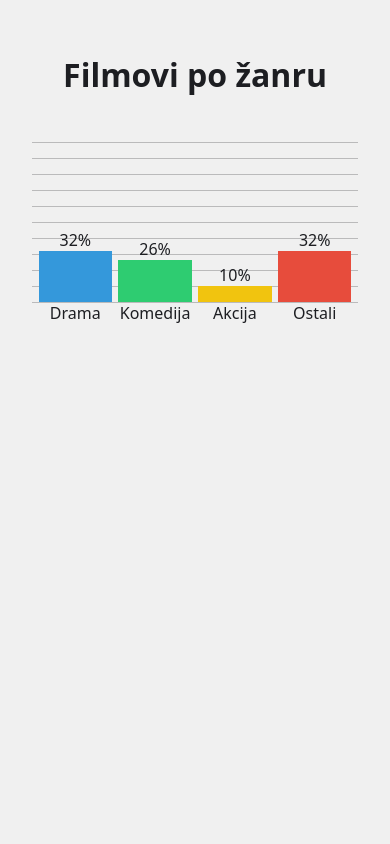
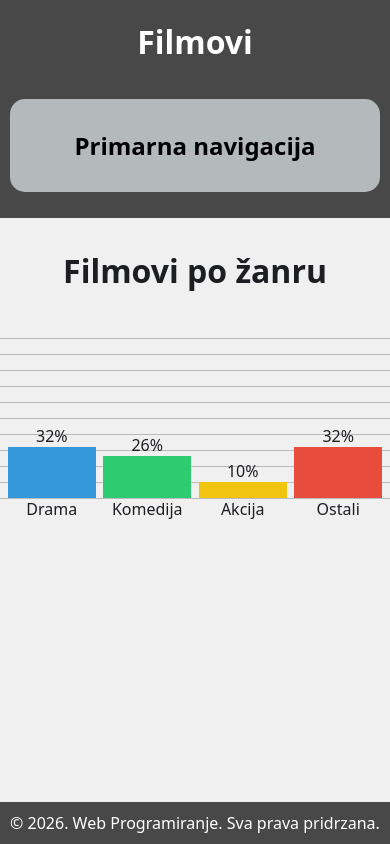
Before and after one commit to cicekl/web_programiranje-LV, a PHP site: page /grafikon.html in a window 390 px wide. Run offline with PHP 8.4, Linux system fonts and the light colour scheme.

Commit message:
Edit header and footer.

```diff
--- a/grafikon.html
+++ b/grafikon.html
@@ -7,6 +7,29 @@
   <link rel="stylesheet" href="./grafikon_style.css">
 </head>
 <body>
+<header>
+		<h1>Filmovi</h1>
+</header>
+<header>
+   		<nav aria-labelledby="primarna-navigacija">
+        </nav>
+			<nav role="navigation"> <!-- dodati obilježja za ARIA-->
+				<ul>
+					<li class="dropdown">
+						<h2 id="primarna-navigacija" class="nav-toggle">Primarna navigacija</h2>
+						<ul class="dropdown-content"> <!-- dodati da je navigacija lijevo poravnata i da je skrivena
+							LV1: bez upotrebe javascripta -->
+							<li><a href="index.html">Pocetna</a></li>
+							<li><a href="grafikon.html">Grafikon</a></li>
+							<li><a href="slike.html">Slike</a></li>
+						</ul>
+					</li>
+
+				</ul>
+			</nav>
+</header>
+
+<main>
   <h1>Filmovi po žanru</h1>
   <div class="simple-bar-chart">
     <div class="item" style="--val: 32; --clr: var(--drama)">
@@ -26,5 +49,9 @@
       <div class="value">32%</div>
     </div>
   </div>
+</main>
+  <footer>
+		<p>&copy; 2026. Web Programiranje. Sva prava pridrzana.</p>
+</footer>
 </body>
 </html>
--- a/grafikon_style.css
+++ b/grafikon_style.css
@@ -80,6 +80,118 @@ body {
   background-color: #f0f0f0;
   font-family: system-ui, sans-serif;
   text-align: center;
+  padding: 0;
+}
+
+header {
+    background: #484848;
+    color: white;
+    padding: 5px;
+}
+
+header, footer {
+    width: 100%;
+    padding: 10px 20px;
+    margin: 0;
+    box-sizing: border-box;
+}
+
+header h1, footer p {
+    margin: 0;
+    text-align: center;
+}
+
+footer {
+    margin-top: 30px;
+    padding: 10px;
+    background: #484848;
+    color: white;
+}
+
+h1 {
+    padding-top: 10px;
+}
+
+nav {
+    text-align: left;
+}
+
+ul{
+    padding-left: 0;
+    margin-left: 0;
+    list-style: none;
+}
+
+.nav-menu {
+    display: flex;
+    justify-content: center;
+    list-style: none;
+    padding: 0;
+    margin: 0;
+}
+
+.nav-menu li {
+    margin: 0 15px;
+}
+
+li.dropdown {
+    display: inline-block;
+    background-color: #b4b9bc;
+    padding: 10px;
+    border-radius: 15px;
+    color: black;
+}
+
+.dropdown-content {
+display: none;
+position: absolute;
+min-width: 160px;
+box-shadow: 0px 8px 16px 0px rgba(0,0,0,0.2);
+background-color: #222;
+z-index: 1;
+border-radius: 10px;
+}
+
+.dropdown-content li {
+color: black;
+  padding: 12px 16px;
+  text-decoration: none;
+  display: block;
+  text-align: left;
+  cursor: pointer;
+  border-radius: 10px;
+}
+
+.dropdown-content a {
+    text-decoration: none;
+    color: white;
+}
+
+.dropdown-content li:hover {background-color: #434242;
+text-decoration: none;}
+
+.dropdown:hover .dropdown-content {
+  display: block;
+}
+
+.nav-menu a {
+    text-decoration: none;
+    color: white;
+    font-weight: bold;
+}
+
+html, body {
+  height: 100%;
+  margin: 0;
+}
+
+body {
+  display: flex;
+  flex-direction: column;
+}
+
+main {
+  flex: 1;
 }
 
 @media (prefers-color-scheme: dark) {
@@ -89,9 +201,86 @@ body {
   }
 }
 
-body > * {
-  max-width: 45rem;
-  margin-inline: auto;
+
+
+/* responzivnost */
+
+@media (max-width: 1200px) {
+  nav ul {
+        display: flex;
+        flex-direction: row;
+        justify-content: center;
+        gap: 20px;
+    }
+
+    .dropdown {
+        width: auto;
+        text-align: center;
+    }
+
+    .dropdown-content {
+        position: absolute;
+        display: none;
+        min-width: 160px;
+        background-color: #222;
+        z-index: 1;
+        border-radius: 10px;
+    }
+
+    .dropdown:hover .dropdown-content {
+        display: block;
+    }
+
+    .dropdown-content li {
+        text-align: left;
+    }
 }
 
-/* responzivnost */
+ @media (max-width: 768px) {
+
+    html, body {
+        overflow-x: hidden;
+    }
+
+    nav ul {
+        display: flex;
+        flex-direction: column;
+        align-items: center;
+    }
+
+    .dropdown {
+        width: 100%;
+        text-align: center;
+    }
+
+    .dropdown-content {
+        position: static;
+        width: 100%;
+    }
+
+    .dropdown-content li {
+        text-align: center;
+    }
+
+     .dropdown-content {
+        display: none;
+    }
+
+    .dropdown:focus-within .dropdown-content {
+        display: block;
+    }
+
+    .nav-toggle {
+        cursor: pointer;
+    }
+
+    .nav-toggle:focus {
+        outline: none;
+    }
+
+    .dropdown-content li a {
+        display: block;
+        padding: 12px 16px;
+    }
+
+}
--- a/index.html
+++ b/index.html
@@ -85,7 +85,7 @@
 		<!--dodati odgovarajuće elemente na temelju danog zadatka: tablice, slike, tekst
 		Nepotrebno obrisati! -->
 		<footer>
-		<p>&copy; 2026. Web Programiranje. Sva prava pridržana.</p>
+		<p>&copy; 2026. Web Programiranje. Sva prava pridrzana.</p>
 		</footer>
 	</body>
 	</html>
```
Also changed, not shown: slike.html (+25 -0 lines), style_slike.css (+174 -0 lines).
